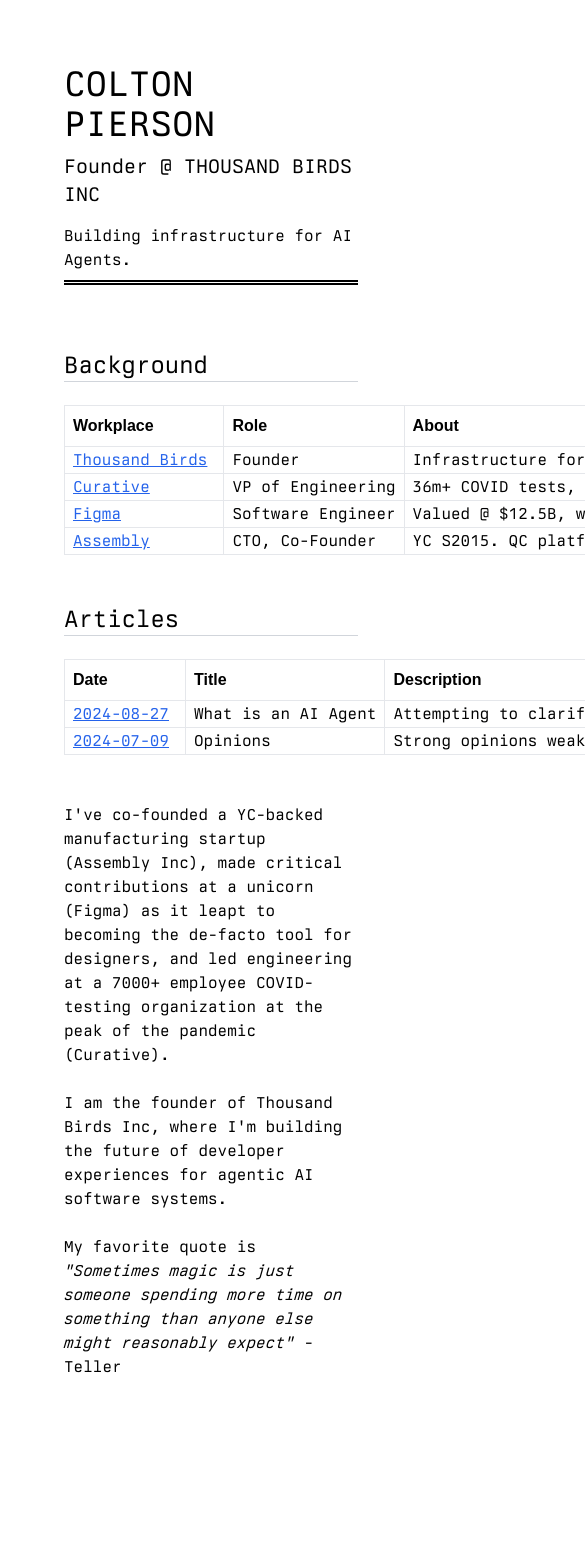
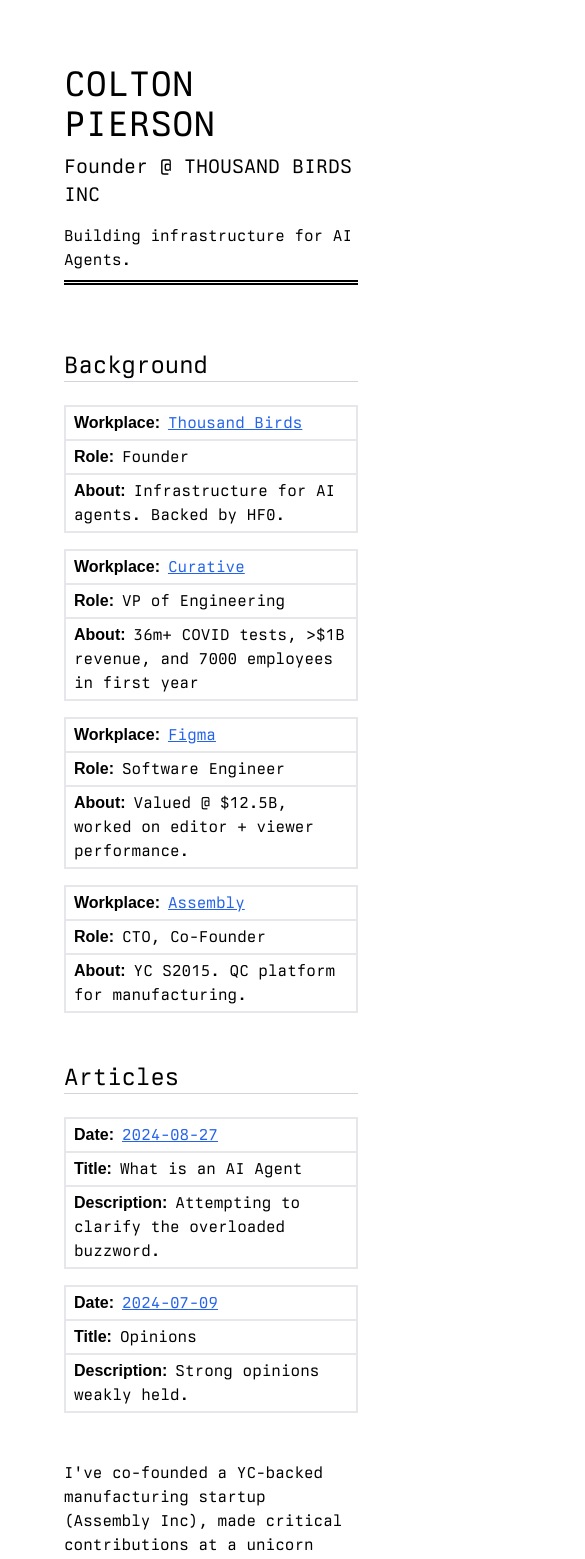
Before and after one commit to kvey/kvey.github.io, a Next.js app: page / in a window 390 px wide. Shown: the top 1559 px of the page, 585 px wide, since content can reach past the window. Built offline with nearby package versions, Linux system fonts and the light colour scheme; a web font is replaced by a local one.

Commit message:
fix mobile view

```diff
--- a/src/app/page.tsx
+++ b/src/app/page.tsx
@@ -27,54 +27,73 @@
             <LineBreakDouble/>
             <h2 className={"text-2xl mt-12"}>Background</h2>
             <LineBreak/>
-            <table className={"my-2"}>
-              <thead className={"text-left"}>
-              <tr className={""}>
-                <th className={"border py-2 px-2"}>Workplace</th>
-                <th className={"border py-2 px-2"}>Role</th>
-                <th className={"border py-2 px-2"}>About</th>
+            <table className="w-full my-2 lg:table block">
+              <thead className="lg:table-header-group hidden">
+              <tr>
+                <th className="border py-2 px-2 text-left">Workplace</th>
+                <th className="border py-2 px-2 text-left">Role</th>
+                <th className="border py-2 px-2 text-left">About</th>
               </tr>
               </thead>
-              <tbody>
-              <tr>
-                <td className={"border px-2 whitespace-nowrap pr-4 w-60"}><a href={"https://thousandbirds.ai"} target={"_blank"}
-                                                                             className={"underline text-blue-600"}>Thousand
-                  Birds</a></td>
-                <td className={"border px-2 whitespace-nowrap overflow-ellipsis overflow-hidden max-w-lg"}>Founder</td>
-                <td className={"border px-2 whitespace-nowrap overflow-ellipsis overflow-hidden max-w-lg"}>
+              <tbody className="lg:table-row-group block">
+              {/* Thousand Birds */}
+              <tr className="lg:table-row flex flex-col mb-4 border lg:border-none">
+                <td className="lg:table-cell block border lg:border-none px-2 py-1">
+                  <span className="font-bold lg:hidden mr-2">Workplace:</span>
+                  <a href="https://thousandbirds.ai" target="_blank" className="underline text-blue-600">Thousand
+                    Birds</a>
+                </td>
+                <td className="lg:table-cell block border lg:border-none px-2 py-1">
+                  <span className="font-bold lg:hidden mr-2">Role:</span>
+                  Founder
+                </td>
+                <td className="lg:table-cell block border lg:border-none px-2 py-1">
+                  <span className="font-bold lg:hidden mr-2">About:</span>
                   Infrastructure for AI agents. Backed by HF0.
                 </td>
               </tr>
-              <tr>
-                <td className={"border px-2 whitespace-nowrap pr-4 w-60"}><a href={"https://curative.com"} target={"_blank"}
-                                                                             className={"underline text-blue-600"}>Curative</a>
+              {/* Curative */}
+              <tr className="lg:table-row flex flex-col mb-4 border lg:border-none">
+                <td className="lg:table-cell block border lg:border-none px-2 py-1">
+                  <span className="font-bold lg:hidden mr-2">Workplace:</span>
+                  <a href="https://curative.com" target="_blank" className="underline text-blue-600">Curative</a>
                 </td>
-                <td className={"border px-2 whitespace-nowrap overflow-ellipsis overflow-hidden max-w-lg"}>VP of
-                  Engineering
+                <td className="lg:table-cell block border lg:border-none px-2 py-1">
+                  <span className="font-bold lg:hidden mr-2">Role:</span>
+                  VP of Engineering
                 </td>
-                <td className={"border px-2 whitespace-nowrap overflow-ellipsis overflow-hidden"}>
+                <td className="lg:table-cell block border lg:border-none px-2 py-1">
+                  <span className="font-bold lg:hidden mr-2">About:</span>
                   36m+ COVID tests, {">"}$1B revenue, and 7000 employees in first year
                 </td>
               </tr>
-              <tr>
-                <td className={"border px-2 whitespace-nowrap pr-4 w-60"}><a href={"https://figma.com"} target={"_blank"}
-                                                                             className={"underline text-blue-600"}>Figma</a>
+              {/* Figma */}
+              <tr className="lg:table-row flex flex-col mb-4 border lg:border-none">
+                <td className="lg:table-cell block border lg:border-none px-2 py-1">
+                  <span className="font-bold lg:hidden mr-2">Workplace:</span>
+                  <a href="https://figma.com" target="_blank" className="underline text-blue-600">Figma</a>
                 </td>
-                <td className={"border px-2 whitespace-nowrap overflow-ellipsis overflow-hidden max-w-lg"}>Software
-                  Engineer
+                <td className="lg:table-cell block border lg:border-none px-2 py-1">
+                  <span className="font-bold lg:hidden mr-2">Role:</span>
+                  Software Engineer
                 </td>
-                <td className={"border px-2 whitespace-nowrap overflow-ellipsis overflow-hidden"}>
+                <td className="lg:table-cell block border lg:border-none px-2 py-1">
+                  <span className="font-bold lg:hidden mr-2">About:</span>
                   Valued @ $12.5B, worked on editor + viewer performance.
                 </td>
               </tr>
-              <tr>
-                <td className={"border px-2 whitespace-nowrap pr-4 w-60"}><a href={"https://asm.co"} target={"_blank"}
-                                                                             className={"underline text-blue-600"}>Assembly</a>
+              {/* Assembly */}
+              <tr className="lg:table-row flex flex-col mb-4 border lg:border-none">
+                <td className="lg:table-cell block border lg:border-none px-2 py-1">
+                  <span className="font-bold lg:hidden mr-2">Workplace:</span>
+                  <a href="https://asm.co" target="_blank" className="underline text-blue-600">Assembly</a>
                 </td>
-                <td className={"border px-2 whitespace-nowrap overflow-ellipsis overflow-hidden max-w-lg"}>CTO,
-                  Co-Founder
+                <td className="lg:table-cell block border lg:border-none px-2 py-1">
+                  <span className="font-bold lg:hidden mr-2">Role:</span>
+                  CTO, Co-Founder
                 </td>
-                <td className={"border px-2 whitespace-nowrap overflow-ellipsis overflow-hidden"}>
+                <td className="lg:table-cell block border lg:border-none px-2 py-1">
+                  <span className="font-bold lg:hidden mr-2">About:</span>
                   YC S2015. QC platform for manufacturing.
                 </td>
               </tr>
@@ -82,32 +101,42 @@
             </table>
             <h2 className={"text-2xl mt-12"}>Articles</h2>
             <LineBreak/>
-            <table className={"my-2"}>
-              <thead className={"text-left"}>
-              <tr className={""}>
-                <th className={"border py-2 px-2"}>Date</th>
-                <th className={"border py-2 px-2"}>Title</th>
-                <th className={"border py-2 px-2"}>Description</th>
+            <table className="w-full my-2 lg:table block">
+              <thead className="lg:table-header-group hidden">
+              <tr>
+                <th className="border py-2 px-2 text-left">Date</th>
+                <th className="border py-2 px-2 text-left">Title</th>
+                <th className="border py-2 px-2 text-left">Description</th>
               </tr>
               </thead>
-              <tbody>
-              <tr>
-                <td className={"border px-2 whitespace-nowrap pr-4 w-30"}>
-                  <a href={"/blog/2024-08-27"} className={"underline text-blue-600"}>2024-08-27</a></td>
-                <td className={"border px-2 whitespace-nowrap overflow-ellipsis overflow-hidden max-w-lg"}>
+              <tbody className="lg:table-row-group block">
+              {/* First row */}
+              <tr className="lg:table-row flex flex-col mb-4 border lg:border-none">
+                <td className="lg:table-cell block border lg:border-none px-2 py-1">
+                  <span className="font-bold lg:hidden mr-2">Date:</span>
+                  <a href="/blog/2024-08-27" className="underline text-blue-600">2024-08-27</a>
+                </td>
+                <td className="lg:table-cell block border lg:border-none px-2 py-1">
+                  <span className="font-bold lg:hidden mr-2">Title:</span>
                   What is an AI Agent
                 </td>
-                <td className={"border px-2 whitespace-nowrap overflow-ellipsis overflow-hidden max-w-lg"}>
+                <td className="lg:table-cell block border lg:border-none px-2 py-1">
+                  <span className="font-bold lg:hidden mr-2">Description:</span>
                   Attempting to clarify the overloaded buzzword.
                 </td>
               </tr>
-              <tr>
-                <td className={"border px-2 whitespace-nowrap pr-4 w-30"}>
-                  <a href={"/blog/2024-07-09"} className={"underline text-blue-600"}>2024-07-09</a></td>
-                <td className={"border px-2 whitespace-nowrap overflow-ellipsis overflow-hidden max-w-lg"}>
+              {/* Second row */}
+              <tr className="lg:table-row flex flex-col mb-4 border lg:border-none">
+                <td className="lg:table-cell block border lg:border-none px-2 py-1">
+                  <span className="font-bold lg:hidden mr-2">Date:</span>
+                  <a href="/blog/2024-07-09" className="underline text-blue-600">2024-07-09</a>
+                </td>
+                <td className="lg:table-cell block border lg:border-none px-2 py-1">
+                  <span className="font-bold lg:hidden mr-2">Title:</span>
                   Opinions
                 </td>
-                <td className={"border px-2 whitespace-nowrap overflow-ellipsis overflow-hidden max-w-lg"}>
+                <td className="lg:table-cell block border lg:border-none px-2 py-1">
+                  <span className="font-bold lg:hidden mr-2">Description:</span>
                   Strong opinions weakly held.
                 </td>
               </tr>
@@ -121,7 +150,8 @@
               {"I am the founder of Thousand Birds Inc, where I'm building the future of developer experiences for agentic AI software systems."}
               <br/>
               <br/>
-              {'My favorite quote is '} <i>{'"Sometimes magic is just someone spending more time on something than anyone else might reasonably expect"'}</i> {" - Teller"}
+              {'My favorite quote is '}
+              <i>{'"Sometimes magic is just someone spending more time on something than anyone else might reasonably expect"'}</i> {" - Teller"}
             </p>
           </div>
         </div>
```
